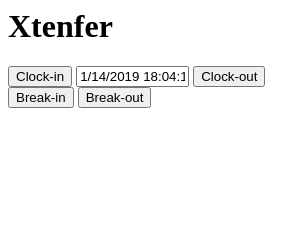
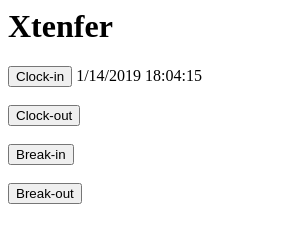
Before and after one commit to SophiaSheref/Clock-in, an Electron app: page mainWindow.html in a window 300 px wide. Both pictures are taken after a click on the button "Clock-in". Drawn offline with Linux system fonts and the light colour scheme.

Commit message:
added timestamp function

```diff
--- a/mainWindow.html
+++ b/mainWindow.html
@@ -6,11 +6,25 @@
   <body>
     <h1>Xtenfer</h1>
     <form>
-      <button type="button" id="clockIn" onclick="this.form.timeField.value=getTimeStamp()">Clock-in</button>
-      <input type="text" name="timeField" size="11">
-      <button type="clockout" >Clock-out</button>
-      <button type="breakin">Break-in</button>
-      <button type="breakout">Break-out</button>
+      <div>
+        <button type="button" id="clockIn" onclick="this.form.timeIn.value=getTimeStamp()">Clock-in</button>
+        <output type="text" name="timeIn" size="14">
+      </div>
+      <br>
+      <div>
+        <button type="button" id="clockOut" onclick="this.form.timeOut.value=getTimeStamp()">Clock-out</button>
+        <output type="text" name="timeOut" size="14">
+      </div>
+      <br>
+      <div>
+        <button type="button" id="breakIn" onclick="this.form.brkIn.value=getTimeStamp()">Break-in</button>
+        <output type="text" name="brkIn" size="14">
+      </div>
+      <br>
+      <div>
+        <button type="button" id="breakOut" onclick="this.form.brkOut.value=getTimeStamp()">Break-out</button>
+        <output type="text" name="brkOut" size="14">
+      </div>
     </form>
     <script>
       const electron = require('electron');
@@ -24,12 +38,16 @@
       //   console.log(123);
       // }
 
-      function getTimeStamp() {
+// Function to get the current time
+function getTimeStamp() {
              var now = new Date();
              return ((now.getMonth() + 1) + '/' + (now.getDate()) + '/' + now.getFullYear() + " " + now.getHours() + ':'
                            + ((now.getMinutes() < 10) ? ("0" + now.getMinutes()) : (now.getMinutes())) + ':' + ((now.getSeconds() < 10) ? ("0" + now
                            .getSeconds()) : (now.getSeconds())));
-      }
+                           form.timeIn.disabled = true;
+    return true;
+      };
+
 
     </script>
   </body>
```
